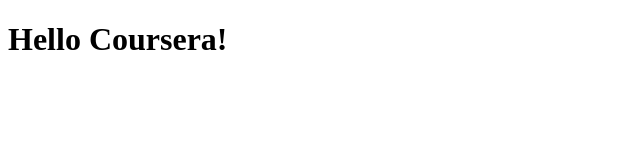
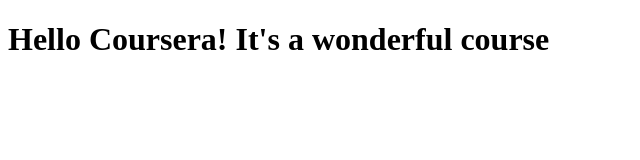
Before and after one commit to YeenChee-Chong/coursera-test, a plain HTML site: page site/index.html in a window 1280 px wide. Shown: the whole page, without its empty margins (0-640 px from the left). Drawn offline with Linux system fonts and the light colour scheme.

Commit message:
Small addition to our page content.

```diff
--- a/site/index.html
+++ b/site/index.html
@@ -4,6 +4,6 @@
 	<title>Hello Coursera!</title>
 </head>
 <body>
-<h1>Hello Coursera!</h1>
+<h1>Hello Coursera! It's a wonderful course</h1>
 </body>
 </html>
```
